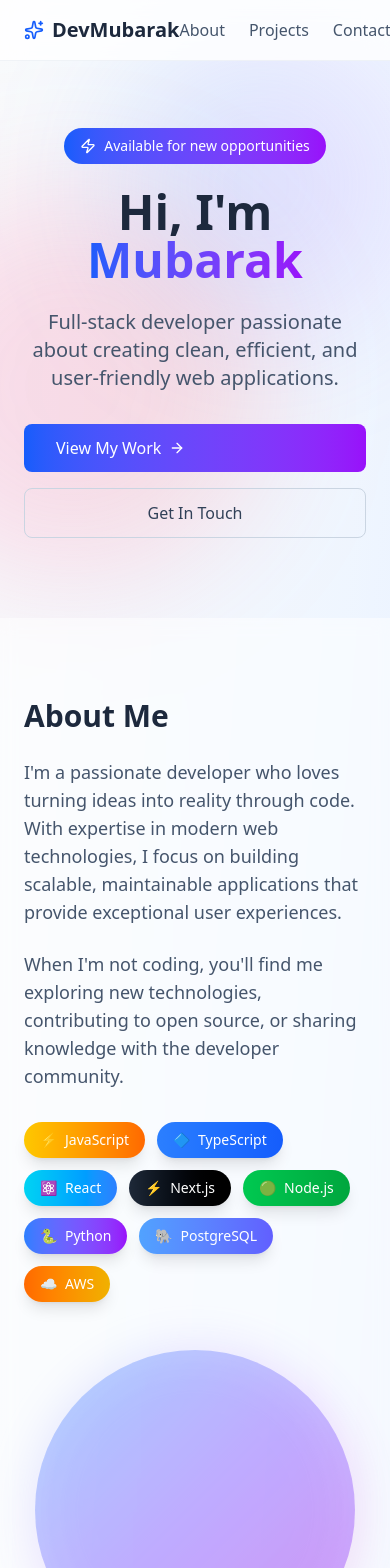
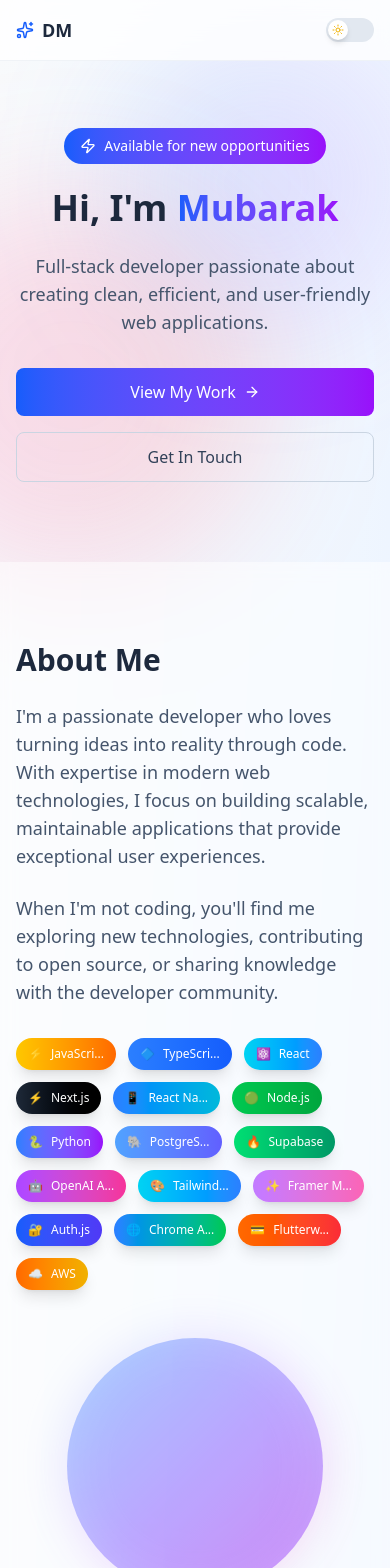
Before and after one commit to DevMubarak1/devmubarak, a Next.js app: page / in a window 390 px wide. Shown: the top 1568 px of the page. Built offline with nearby package versions, Linux system fonts and the light colour scheme.

Commit message:
Update 2025-08-08 10:50

```diff
--- a/src/app/page.tsx
+++ b/src/app/page.tsx
@@ -1,53 +1,59 @@
 "use client";
 
 import { motion } from "framer-motion";
-import { Mail, Github, Linkedin, Twitter, ArrowRight, Sparkles, Code, Zap } from "lucide-react";
+import { Mail, Github, Linkedin, Twitter, ArrowRight, Sparkles, Code, Zap, ExternalLink, MessageCircle, Star } from "lucide-react";
 import ProjectCard from "@/components/ProjectCard";
 import ThemeToggle from "@/components/ThemeToggle";
 
 export default function Home() {
   const projects = [
     {
-      title: "E-Commerce Platform",
-      description: "A full-stack e-commerce solution built with Next.js, TypeScript, and Stripe. Features include user authentication, product management, and secure payment processing.",
-      tech: ["Next.js", "TypeScript", "Stripe", "Tailwind CSS"],
+      title: "Foodify – AI-Powered Culinary Assistant",
+      description: "Recipe discovery, meal planning, shopping lists, and AI chat cooking guide. Experience as Founder and Full-time developer.",
+      tech: ["Next.js", "React Native", "Supabase", "OpenAI API", "Tailwind CSS", "Node.js", "Auth.js"],
       image: "/project1.jpg",
-      link: "#"
+      link: "https://getfoodify.com",
+      role: "Founder & Full-stack Developer"
     },
     {
-      title: "Task Management App",
-      description: "A collaborative task management application with real-time updates, drag-and-drop functionality, and team collaboration features.",
-      tech: ["React", "Node.js", "Socket.io", "MongoDB"],
+      title: "Shomoloo - Unified Workflow Platform",
+      description: "A unified workflow platform bringing together designers, fabric vendors, and printing services in one interface—no more jumping between apps or suppliers.",
+      tech: ["Next.js", "Tailwind CSS", "Framer Motion", "Supabase", "PostgreSQL", "Node.js", "Auth.js", "Flutterwave"],
       image: "/project2.jpg",
-      link: "#"
+      link: "https://shomoloo.vercel.app/",
+      role: "Full-stack Developer"
     },
     {
-      title: "AI Chat Assistant",
-      description: "An intelligent chatbot powered by OpenAI's GPT API, featuring natural language processing and context-aware responses.",
-      tech: ["Python", "OpenAI API", "FastAPI", "React"],
+      title: "Perfect Skin Industry - E-commerce Store",
+      description: "A polished e-commerce storefront for skincare products featuring hero banners, product showcases, and integrated payment systems.",
+      tech: ["Next.js", "React Carousel", "Supabase", "Auth.js", "Node.js", "Visa/Mastercard"],
       image: "/project3.jpg",
-      link: "#"
+      link: "https://perfect-skin-industry.vercel.app/",
+      role: "Full-stack Developer"
     },
     {
-      title: "Social Media Dashboard",
-      description: "A comprehensive dashboard for managing multiple social media accounts with analytics, scheduling, and engagement tracking.",
-      tech: ["Vue.js", "Node.js", "PostgreSQL", "Redis"],
+      title: "DevMubarak - Portfolio",
+      description: "My personal portfolio showcasing my work, skills, and experience in modern web development.",
+      tech: ["Next.js", "TypeScript", "Tailwind CSS", "Framer Motion", "Lucide React"],
       image: "/project4.jpg",
-      link: "#"
+      link: "#",
+      role: "Full-stack Developer"
     },
     {
-      title: "Real-time Chat Application",
-      description: "A modern chat application with real-time messaging, file sharing, and video calling capabilities.",
-      tech: ["React", "Socket.io", "WebRTC", "Express"],
+      title: "RateRadar - Chrome Extension",
+      description: "Track, convert, and monitor currency and crypto exchange rates—anytime, anywhere.",
+      tech: ["JavaScript", "Chrome APIs", "JSON", "CSS", "HTML"],
       image: "/project5.jpg",
-      link: "#"
+      link: "#",
+      role: "Creator"
     },
     {
-      title: "Weather Forecast App",
-      description: "A beautiful weather application with location-based forecasts, interactive maps, and detailed weather analytics.",
-      tech: ["React Native", "OpenWeather API", "Redux", "TypeScript"],
+      title: "Foodify Recipe Importer - Chrome Extension",
+      description: "Browser extension for importing recipes into the Foodify app from anywhere on the web.",
+      tech: ["JavaScript", "Chrome APIs", "JSON", "CSS", "HTML"],
       image: "/project6.jpg",
-      link: "#"
+      link: "#",
+      role: "Creator"
     }
   ];
 
@@ -56,10 +62,42 @@ export default function Home() {
     { name: "TypeScript", icon: "🔷", color: "from-blue-500 to-blue-600" },
     { name: "React", icon: "⚛️", color: "from-cyan-400 to-blue-500" },
     { name: "Next.js", icon: "⚡", color: "from-gray-800 to-black" },
+    { name: "React Native", icon: "📱", color: "from-blue-500 to-cyan-500" },
     { name: "Node.js", icon: "🟢", color: "from-green-500 to-green-600" },
     { name: "Python", icon: "🐍", color: "from-blue-500 to-purple-600" },
     { name: "PostgreSQL", icon: "🐘", color: "from-blue-400 to-indigo-500" },
+    { name: "Supabase", icon: "🔥", color: "from-green-400 to-emerald-600" },
+    { name: "OpenAI API", icon: "🤖", color: "from-purple-500 to-pink-500" },
+    { name: "Tailwind CSS", icon: "🎨", color: "from-cyan-400 to-blue-500" },
+    { name: "Framer Motion", icon: "✨", color: "from-purple-400 to-pink-400" },
+    { name: "Auth.js", icon: "🔐", color: "from-blue-600 to-indigo-600" },
+    { name: "Chrome APIs", icon: "🌐", color: "from-blue-500 to-green-500" },
+    { name: "Flutterwave", icon: "💳", color: "from-orange-500 to-red-500" },
     { name: "AWS", icon: "☁️", color: "from-orange-500 to-yellow-500" }
+  ];
+
+  const testimonials = [
+    {
+      name: "Sarah Chen",
+      role: "Product Manager",
+      company: "TechCorp",
+      content: "Mubarak's work on our e-commerce platform was exceptional. His attention to detail and technical expertise made all the difference.",
+      avatar: "👩‍💼"
+    },
+    {
+      name: "Alex Rodriguez",
+      role: "Startup Founder",
+      company: "Foodify",
+      content: "Working with Mubarak was a game-changer. His AI integration skills and full-stack capabilities brought our vision to life perfectly.",
+      avatar: "👨‍💻"
+    },
+    {
+      name: "Emma Thompson",
+      role: "Design Director",
+      company: "Creative Studio",
+      content: "Mubarak's technical implementation of our design system was flawless. He truly understands the balance between aesthetics and functionality.",
+      avatar: "👩‍🎨"
+    }
   ];
 
   return (
@@ -106,18 +144,20 @@ export default function Home() {
 
       {/* Navigation */}
       <nav className="fixed top-0 w-full bg-white/80 dark:bg-black/80 backdrop-blur-md z-50 border-b border-slate-200/50 dark:border-gray-800/50">
-        <div className="max-w-6xl mx-auto px-6 py-4">
+        <div className="max-w-6xl mx-auto px-4 sm:px-6 py-4">
           <div className="flex items-center justify-between">
             <motion.h1
-              className="text-xl font-bold text-slate-800 dark:text-white flex items-center gap-2"
+              className="text-lg sm:text-xl font-bold text-slate-800 dark:text-white flex items-center gap-2"
               initial={{ opacity: 0, x: -20 }}
               animate={{ opacity: 1, x: 0 }}
               transition={{ duration: 0.5 }}
             >
-              <Sparkles className="text-blue-600 dark:text-blue-400" size={20} />
-              DevMubarak
+              <Sparkles className="text-blue-600 dark:text-blue-400" size={18} />
+              <span className="hidden sm:inline">DevMubarak</span>
+              <span className="sm:hidden">DM</span>
             </motion.h1>
-            <div className="flex items-center space-x-6">
+            <div className="flex items-center space-x-4 sm:space-x-6">
+              <div className="hidden sm:flex space-x-6">
                 <a href="#about" className="text-slate-600 dark:text-gray-300 hover:text-slate-800 dark:hover:text-white transition-colors relative group">
                   About
                   <span className="absolute -bottom-1 left-0 w-0 h-0.5 bg-blue-600 dark:bg-blue-400 transition-all group-hover:w-full"></span>
@@ -126,10 +166,15 @@ export default function Home() {
                   Projects
                   <span className="absolute -bottom-1 left-0 w-0 h-0.5 bg-blue-600 dark:bg-blue-400 transition-all group-hover:w-full"></span>
                 </a>
+                <a href="#blog" className="text-slate-600 dark:text-gray-300 hover:text-slate-800 dark:hover:text-white transition-colors relative group">
+                  Blog
+                  <span className="absolute -bottom-1 left-0 w-0 h-0.5 bg-blue-600 dark:bg-blue-400 transition-all group-hover:w-full"></span>
+                </a>
                 <a href="#contact" className="text-slate-600 dark:text-gray-300 hover:text-slate-800 dark:hover:text-white transition-colors relative group">
                   Contact
                   <span className="absolute -bottom-1 left-0 w-0 h-0.5 bg-blue-600 dark:bg-blue-400 transition-all group-hover:w-full"></span>
                 </a>
+              </div>
               <ThemeToggle />
             </div>
           </div>
@@ -137,7 +182,7 @@ export default function Home() {
       </nav>
 
       {/* Hero Section */}
-      <section className="pt-32 pb-20 px-6 relative">
+      <section className="pt-32 pb-20 px-4 sm:px-6 relative">
         <div className="max-w-6xl mx-auto">
           <motion.div
             className="text-center relative z-10"
@@ -156,7 +201,7 @@ export default function Home() {
             </motion.div>
 
             <motion.h1
-              className="text-5xl md:text-7xl font-bold text-slate-800 dark:text-white mb-6"
+              className="text-4xl sm:text-5xl md:text-7xl font-bold text-slate-800 dark:text-white mb-6"
               initial={{ opacity: 0, y: 20 }}
               animate={{ opacity: 1, y: 0 }}
               transition={{ duration: 0.8, delay: 0.3 }}
@@ -164,7 +209,7 @@ export default function Home() {
               Hi, I&apos;m <span className="bg-gradient-to-r from-blue-600 to-purple-600 bg-clip-text text-transparent">Mubarak</span>
             </motion.h1>
             <motion.p
-              className="text-xl md:text-2xl text-slate-600 dark:text-gray-300 mb-8 max-w-3xl mx-auto"
+              className="text-lg sm:text-xl md:text-2xl text-slate-600 dark:text-gray-300 mb-8 max-w-3xl mx-auto"
               initial={{ opacity: 0, y: 20 }}
               animate={{ opacity: 1, y: 0 }}
               transition={{ duration: 0.8, delay: 0.4 }}
@@ -179,7 +224,7 @@ export default function Home() {
             >
               <motion.a
                 href="#projects"
-                className="group bg-gradient-to-r from-blue-600 to-purple-600 text-white px-8 py-3 rounded-lg font-medium hover:shadow-lg transition-all duration-300 flex items-center gap-2"
+                className="group bg-gradient-to-r from-blue-600 to-purple-600 text-white px-6 sm:px-8 py-3 rounded-lg font-medium hover:shadow-lg transition-all duration-300 flex items-center justify-center gap-2"
                 whileHover={{ scale: 1.05 }}
                 whileTap={{ scale: 0.95 }}
               >
@@ -188,7 +233,7 @@ export default function Home() {
               </motion.a>
               <motion.a
                 href="#contact"
-                className="border border-slate-300 dark:border-gray-600 text-slate-700 dark:text-gray-300 px-8 py-3 rounded-lg font-medium hover:bg-slate-50 dark:hover:bg-gray-900 transition-all duration-300"
+                className="border border-slate-300 dark:border-gray-600 text-slate-700 dark:text-gray-300 px-6 sm:px-8 py-3 rounded-lg font-medium hover:bg-slate-50 dark:hover:bg-gray-900 transition-all duration-300"
                 whileHover={{ scale: 1.05 }}
                 whileTap={{ scale: 0.95 }}
               >
@@ -200,7 +245,7 @@ export default function Home() {
       </section>
 
       {/* About Section */}
-      <section id="about" className="py-20 px-6 bg-white/50 dark:bg-black/50 backdrop-blur-sm relative">
+      <section id="about" className="py-20 px-4 sm:px-6 bg-white/50 dark:bg-black/50 backdrop-blur-sm relative">
         <div className="max-w-6xl mx-auto">
           <motion.div
             className="grid md:grid-cols-2 gap-12 items-center"
@@ -250,15 +295,16 @@ export default function Home() {
                 {skills.map((skill, index) => (
                   <motion.div
                     key={skill.name}
-                    className={`bg-gradient-to-r ${skill.color} text-white px-4 py-2 rounded-full text-sm font-medium flex items-center gap-2 shadow-lg`}
+                    className={`bg-gradient-to-r ${skill.color} text-white px-3 sm:px-4 py-2 rounded-full text-xs sm:text-sm font-medium flex items-center gap-2 shadow-lg`}
                     initial={{ opacity: 0, scale: 0.8 }}
                     whileInView={{ opacity: 1, scale: 1 }}
                     viewport={{ once: true }}
-                    transition={{ duration: 0.3, delay: index * 0.1 }}
+                    transition={{ duration: 0.3, delay: index * 0.05 }}
                     whileHover={{ scale: 1.05 }}
                   >
                     <span>{skill.icon}</span>
-                    {skill.name}
+                    <span className="hidden sm:inline">{skill.name}</span>
+                    <span className="sm:hidden">{skill.name.length > 8 ? skill.name.substring(0, 8) + '...' : skill.name}</span>
                   </motion.div>
                 ))}
               </motion.div>
@@ -270,15 +316,15 @@ export default function Home() {
               viewport={{ once: true }}
               transition={{ duration: 0.8 }}
             >
-              <div className="w-80 h-80 mx-auto bg-gradient-to-br from-blue-400 via-purple-500 to-pink-500 rounded-full opacity-20 blur-xl"></div>
-              <div className="absolute inset-0 w-80 h-80 mx-auto bg-gradient-to-br from-blue-400 to-purple-600 rounded-full opacity-10 animate-pulse"></div>
+              <div className="w-64 sm:w-80 h-64 sm:h-80 mx-auto bg-gradient-to-br from-blue-400 via-purple-500 to-pink-500 rounded-full opacity-20 blur-xl"></div>
+              <div className="absolute inset-0 w-64 sm:w-80 h-64 sm:h-80 mx-auto bg-gradient-to-br from-blue-400 to-purple-600 rounded-full opacity-10 animate-pulse"></div>
             </motion.div>
           </motion.div>
         </div>
       </section>
 
       {/* Projects Section */}
-      <section id="projects" className="py-20 px-6 relative">
+      <section id="projects" className="py-20 px-4 sm:px-6 relative">
         <div className="max-w-6xl mx-auto">
           <motion.div
             initial={{ opacity: 0, y: 20 }}
@@ -305,7 +351,7 @@ export default function Home() {
             </p>
           </motion.div>
 
-          <div className="grid md:grid-cols-2 lg:grid-cols-3 gap-8">
+          <div className="grid md:grid-cols-2 lg:grid-cols-3 gap-6 sm:gap-8">
             {projects.map((project, index) => (
               <ProjectCard key={index} project={project} index={index} />
             ))}
@@ -313,8 +359,107 @@ export default function Home() {
         </div>
       </section>
 
+      {/* Testimonials Section */}
+      <section className="py-20 px-4 sm:px-6 bg-white/50 dark:bg-black/50 backdrop-blur-sm relative">
+        <div className="max-w-6xl mx-auto">
+          <motion.div
+            initial={{ opacity: 0, y: 20 }}
+            whileInView={{ opacity: 1, y: 0 }}
+            viewport={{ once: true }}
+            transition={{ duration: 0.8 }}
+            className="text-center mb-16"
+          >
+            <motion.div
+              className="inline-flex items-center gap-2 bg-gradient-to-r from-yellow-600 to-orange-600 text-white px-4 py-2 rounded-full text-sm font-medium mb-6"
+              initial={{ opacity: 0, scale: 0.8 }}
+              whileInView={{ opacity: 1, scale: 1 }}
+              viewport={{ once: true }}
+              transition={{ duration: 0.5 }}
+            >
+              <Star size={16} />
+              Client Testimonials
+            </motion.div>
+            <h2 className="text-3xl md:text-4xl font-bold text-slate-800 dark:text-white mb-6">
+              What People Say
+            </h2>
+            <p className="text-lg text-slate-600 dark:text-gray-300 max-w-2xl mx-auto">
+              Here&apos;s what clients and colleagues have to say about working with me.
+            </p>
+          </motion.div>
+
+          <div className="grid md:grid-cols-3 gap-8">
+            {testimonials.map((testimonial, index) => (
+              <motion.div
+                key={index}
+                className="bg-white/70 dark:bg-black/70 backdrop-blur-sm rounded-xl p-6 border border-slate-200/50 dark:border-gray-800/50"
+                initial={{ opacity: 0, y: 20 }}
+                whileInView={{ opacity: 1, y: 0 }}
+                viewport={{ once: true }}
+                transition={{ duration: 0.6, delay: index * 0.1 }}
+                whileHover={{ y: -5 }}
+              >
+                <div className="flex items-center gap-3 mb-4">
+                  <div className="text-2xl">{testimonial.avatar}</div>
+                  <div>
+                    <h3 className="font-semibold text-slate-800 dark:text-white">{testimonial.name}</h3>
+                    <p className="text-sm text-slate-600 dark:text-gray-400">{testimonial.role} at {testimonial.company}</p>
+                  </div>
+                </div>
+                <p className="text-slate-600 dark:text-gray-300 italic">&quot;{testimonial.content}&quot;</p>
+              </motion.div>
+            ))}
+          </div>
+        </div>
+      </section>
+
+      {/* Blog Section */}
+      <section id="blog" className="py-20 px-4 sm:px-6 relative">
+        <div className="max-w-6xl mx-auto">
+          <motion.div
+            initial={{ opacity: 0, y: 20 }}
+            whileInView={{ opacity: 1, y: 0 }}
+            viewport={{ once: true }}
+            transition={{ duration: 0.8 }}
+            className="text-center mb-16"
+          >
+            <motion.div
+              className="inline-flex items-center gap-2 bg-gradient-to-r from-purple-600 to-pink-600 text-white px-4 py-2 rounded-full text-sm font-medium mb-6"
+              initial={{ opacity: 0, scale: 0.8 }}
+              whileInView={{ opacity: 1, scale: 1 }}
+              viewport={{ once: true }}
+              transition={{ duration: 0.5 }}
+            >
+              <MessageCircle size={16} />
+              Coming Soon
+            </motion.div>
+            <h2 className="text-3xl md:text-4xl font-bold text-slate-800 dark:text-white mb-6">
+              Blog & Insights
+            </h2>
+            <p className="text-lg text-slate-600 dark:text-gray-300 max-w-2xl mx-auto mb-8">
+              I&apos;m working on sharing my thoughts on development, technology trends, and lessons learned from building products.
+            </p>
+            <motion.div
+              className="bg-gradient-to-r from-purple-100 to-pink-100 dark:from-purple-900/20 dark:to-pink-900/20 rounded-xl p-8 border border-purple-200/50 dark:border-purple-800/50"
+              initial={{ opacity: 0, scale: 0.95 }}
+              whileInView={{ opacity: 1, scale: 1 }}
+              viewport={{ once: true }}
+              transition={{ duration: 0.6 }}
+            >
+              <h3 className="text-xl font-semibold text-slate-800 dark:text-white mb-4">
+                🚧 Blog Under Construction
+              </h3>
+              <p className="text-slate-600 dark:text-gray-300">
+                I&apos;m currently setting up my blog to share insights about full-stack development,
+                AI integration, and building scalable applications. Stay tuned for articles about
+                React, Next.js, AI APIs, and more!
+              </p>
+            </motion.div>
+          </motion.div>
+        </div>
+      </section>
+
       {/* Contact Section */}
-      <section id="contact" className="py-20 px-6 bg-white/50 dark:bg-black/50 backdrop-blur-sm relative">
+      <section id="contact" className="py-20 px-4 sm:px-6 bg-white/50 dark:bg-black/50 backdrop-blur-sm relative">
         <div className="max-w-4xl mx-auto text-center">
           <motion.div
             initial={{ opacity: 0, y: 20 }}
@@ -392,7 +537,7 @@ export default function Home() {
       </section>
 
       {/* Footer */}
-      <footer className="py-8 px-6 border-t border-slate-200/50 dark:border-gray-800/50 bg-white/30 dark:bg-black/30 backdrop-blur-sm">
+      <footer className="py-8 px-4 sm:px-6 border-t border-slate-200/50 dark:border-gray-800/50 bg-white/30 dark:bg-black/30 backdrop-blur-sm">
         <div className="max-w-6xl mx-auto text-center">
           <motion.p
             className="text-slate-600 dark:text-gray-300"
--- a/src/components/ProjectCard.tsx
+++ b/src/components/ProjectCard.tsx
@@ -1,5 +1,5 @@
 import { motion } from "framer-motion";
-import { ExternalLink } from "lucide-react";
+import { ExternalLink, Code, Globe, Smartphone, Database, Zap, Palette, ShoppingCart, Chrome } from "lucide-react";
 
 interface Project {
   title: string;
@@ -7,12 +7,38 @@ interface Project {
   tech: string[];
   image: string;
   link: string;
+  role: string;
 }
 
 interface ProjectCardProps {
   project: Project;
   index: number;
 }
+
+const getTechIcon = (tech: string) => {
+  const iconMap: { [key: string]: any } = {
+    "Next.js": Globe,
+    "React": Code,
+    "React Native": Smartphone,
+    "Supabase": Database,
+    "OpenAI API": Zap,
+    "Tailwind CSS": Palette,
+    "Node.js": Code,
+    "Auth.js": Database,
+    "PostgreSQL": Database,
+    "Framer Motion": Palette,
+    "Flutterwave": ShoppingCart,
+    "JavaScript": Code,
+    "Chrome APIs": Chrome,
+    "TypeScript": Code,
+    "Visa/Mastercard": ShoppingCart,
+    "React Carousel": Palette,
+    "JSON": Code,
+    "CSS": Palette,
+    "HTML": Globe
+  };
+  return iconMap[tech] || Code;
+};
 
 export default function ProjectCard({ project, index }: ProjectCardProps) {
   return (
@@ -31,26 +57,38 @@ export default function ProjectCard({ project, index }: ProjectCardProps) {
         <div className="absolute inset-0 bg-gradient-to-t from-black/20 to-transparent opacity-0 group-hover:opacity-100 transition-opacity duration-300"></div>
       </div>
       <div className="p-6">
-        <h3 className="text-xl font-bold text-slate-800 dark:text-white mb-3 group-hover:text-blue-600 dark:group-hover:text-blue-400 transition-colors">
+        <div className="flex items-center justify-between mb-3">
+          <h3 className="text-xl font-bold text-slate-800 dark:text-white group-hover:text-blue-600 dark:group-hover:text-blue-400 transition-colors">
             {project.title}
           </h3>
+          <span className="text-xs bg-blue-100 dark:bg-blue-900/30 text-blue-600 dark:text-blue-400 px-2 py-1 rounded-full font-medium">
+            {project.role}
+          </span>
+        </div>
         <p className="text-slate-600 dark:text-gray-300 mb-4 line-clamp-3">
           {project.description}
         </p>
-        <div className="flex flex-wrap gap-2 mb-4">
-          {project.tech.map((tech, techIndex) => (
-            <motion.span
+        <div className="mb-4">
+          <h4 className="text-sm font-semibold text-slate-700 dark:text-gray-300 mb-2">Technologies Used:</h4>
+          <div className="grid grid-cols-2 sm:grid-cols-3 gap-2">
+            {project.tech.map((tech, techIndex) => {
+              const IconComponent = getTechIcon(tech);
+              return (
+                <motion.div
                   key={techIndex}
-              className="bg-gradient-to-r from-slate-100 to-slate-200 dark:from-gray-800 dark:to-gray-700 text-slate-700 dark:text-gray-300 px-3 py-1 rounded-full text-xs font-medium border border-slate-200/50 dark:border-gray-700/50"
+                  className="flex items-center gap-1 bg-gradient-to-r from-slate-100 to-slate-200 dark:from-gray-800 dark:to-gray-700 text-slate-700 dark:text-gray-300 px-2 py-1 rounded text-xs font-medium border border-slate-200/50 dark:border-gray-700/50"
                   initial={{ opacity: 0, scale: 0.8 }}
                   whileInView={{ opacity: 1, scale: 1 }}
                   viewport={{ once: true }}
                   transition={{ duration: 0.3, delay: techIndex * 0.05 }}
                   whileHover={{ scale: 1.05 }}
                 >
-              {tech}
-            </motion.span>
-          ))}
+                  <IconComponent size={12} />
+                  <span className="truncate">{tech}</span>
+                </motion.div>
+              );
+            })}
+          </div>
         </div>
         <motion.div
           className="flex gap-3"
@@ -66,7 +104,7 @@ export default function ProjectCard({ project, index }: ProjectCardProps) {
             whileTap={{ scale: 0.95 }}
           >
             <ExternalLink size={16} className="group-hover/link:rotate-12 transition-transform" />
-            Live Demo
+            {project.link === "#" ? "Coming Soon" : "Live Demo"}
           </motion.a>
         </motion.div>
       </div>
--- a/src/components/ThemeToggle.tsx
+++ b/src/components/ThemeToggle.tsx
@@ -14,12 +14,18 @@ export default function ThemeToggle() {
   }, []);
 
   if (!mounted) {
-    return null;
+    return (
+      <div className="relative w-12 h-6 bg-slate-200 rounded-full p-1">
+        <div className="absolute top-0.5 left-0.5 w-5 h-5 bg-white rounded-full shadow-md"></div>
+      </div>
+    );
   }
+
+  const isDark = theme === "dark";
 
   return (
     <motion.button
-      onClick={() => setTheme(theme === "dark" ? "light" : "dark")}
+      onClick={() => setTheme(isDark ? "light" : "dark")}
       className="relative w-12 h-6 bg-slate-200 dark:bg-gray-700 rounded-full p-1 transition-colors duration-300"
       whileHover={{ scale: 1.05 }}
       whileTap={{ scale: 0.95 }}
@@ -27,11 +33,11 @@ export default function ThemeToggle() {
       <motion.div
         className="absolute top-0.5 left-0.5 w-5 h-5 bg-white rounded-full shadow-md flex items-center justify-center"
         animate={{
-          x: theme === "dark" ? 24 : 0,
+          x: isDark ? 24 : 0,
         }}
         transition={{ type: "spring", stiffness: 500, damping: 30 }}
       >
-        {theme === "dark" ? (
+        {isDark ? (
           <Moon size={12} className="text-gray-800" />
         ) : (
           <Sun size={12} className="text-yellow-500" />
```
Lines whose indentation alone changed are shown as unchanged.
